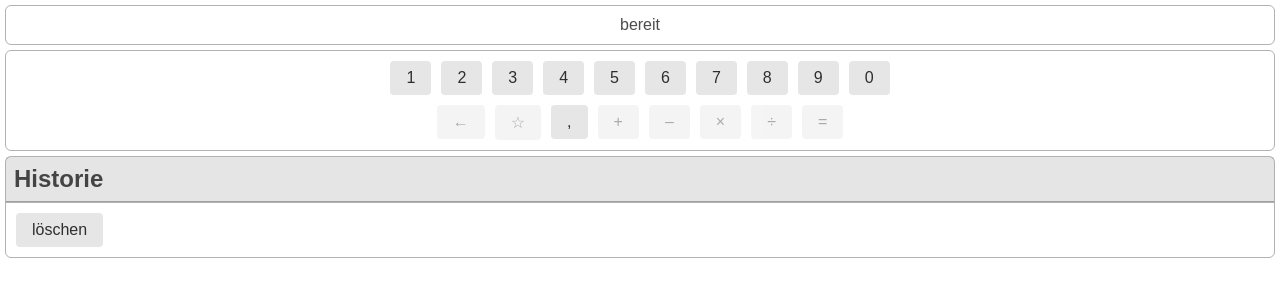
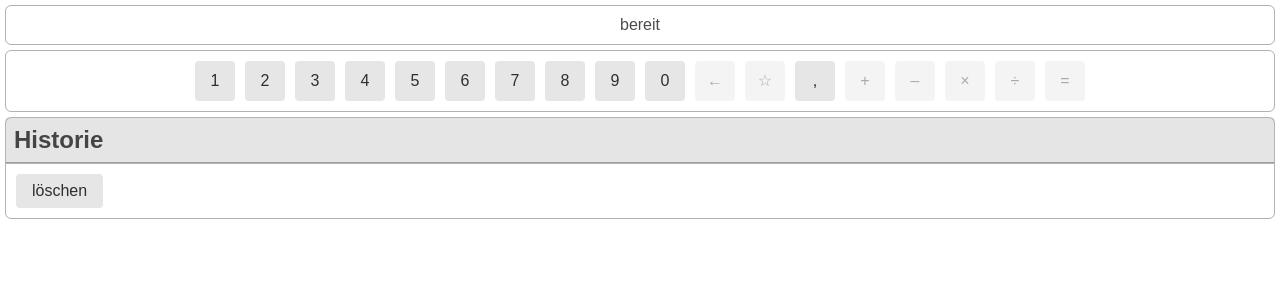
Before and after one commit to maythe4/calc, an Angular app: page / in a window 1280 px wide. Shown: the top 300 px of the page. Built offline with nearby package versions, Linux system fonts and the light colour scheme.

Commit message:
fixed size buttons

```diff
--- a/src/app/components/buttons/buttons.component.html
+++ b/src/app/components/buttons/buttons.component.html
@@ -1,42 +1,40 @@
 <div class="framed">
     <div class="half-padding">
         <div class="centered-container">
-            <a class="pure-button margin-button" (click)="handleClick('1')">1</a>
-            <a class="pure-button margin-button" (click)="handleClick('2')">2</a>
-            <a class="pure-button margin-button" (click)="handleClick('3')">3</a>
-            <a class="pure-button margin-button" (click)="handleClick('4')">4</a>
-            <a class="pure-button margin-button" (click)="handleClick('5')">5</a>
-            <a class="pure-button margin-button" (click)="handleClick('6')">6</a>
-            <a class="pure-button margin-button" (click)="handleClick('7')">7</a>
-            <a class="pure-button margin-button" (click)="handleClick('8')">8</a>
-            <a class="pure-button margin-button" (click)="handleClick('9')">9</a>
-            <a class="pure-button margin-button"
+            <a class="pure-button fixed-size-button" (click)="handleClick('1')">1</a>
+            <a class="pure-button fixed-size-button" (click)="handleClick('2')">2</a>
+            <a class="pure-button fixed-size-button" (click)="handleClick('3')">3</a>
+            <a class="pure-button fixed-size-button" (click)="handleClick('4')">4</a>
+            <a class="pure-button fixed-size-button" (click)="handleClick('5')">5</a>
+            <a class="pure-button fixed-size-button" (click)="handleClick('6')">6</a>
+            <a class="pure-button fixed-size-button" (click)="handleClick('7')">7</a>
+            <a class="pure-button fixed-size-button" (click)="handleClick('8')">8</a>
+            <a class="pure-button fixed-size-button" (click)="handleClick('9')">9</a>
+            <a class="pure-button fixed-size-button"
                 [ngClass]="{ 'pure-button-disabled': !allowsZero() }"
                 (click)="handleClick('0')">0</a>
-        </div>
-        <div class="centered-container">
-            <a class="pure-button margin-button"
+            <a class="pure-button fixed-size-button"
                 [ngClass]="{ 'pure-button-disabled': !allowsBack() }"
                 (click)="handleClick('<')">&#x2190;</a>
-            <a class="pure-button margin-button"
+            <a class="pure-button fixed-size-button"
                 [ngClass]="{ 'pure-button-disabled': !allowsReset() }"
                 (click)="handleClick('r')">&#x2606;</a>
-            <a class="pure-button margin-button"
+            <a class="pure-button fixed-size-button"
                 [ngClass]="{ 'pure-button-disabled': !allowsPoint() }"
                 (click)="handleClick('.')">,</a>
-            <a class="pure-button margin-button"
+            <a class="pure-button fixed-size-button"
                 [ngClass]="{ 'pure-button-disabled': !allowsOperations() }"
                 (click)="handleClick('+')">&#x2b;</a>
-            <a class="pure-button margin-button"
+            <a class="pure-button fixed-size-button"
                 [ngClass]="{ 'pure-button-disabled': !allowsOperations() }"
                 (click)="handleClick('-')">&#x2013;</a>
-            <a class="pure-button margin-button"
+            <a class="pure-button fixed-size-button"
                 [ngClass]="{ 'pure-button-disabled': !allowsOperations() }"
                 (click)="handleClick('*')">&#xd7;</a>
-            <a class="pure-button margin-button"
+            <a class="pure-button fixed-size-button"
                 [ngClass]="{ 'pure-button-disabled': !allowsOperations() }"
                 (click)="handleClick('/')">&#xf7;</a>
-            <a class="pure-button margin-button"
+            <a class="pure-button fixed-size-button"
                 [ngClass]="{ 'pure-button-disabled': !allowsEquals() }"
                 (click)="handleClick('=')">&#x3d;</a>
         </div>
--- a/src/styles.css
+++ b/src/styles.css
@@ -52,6 +52,14 @@ h2 {
     border-radius: 4px;
 }
 
+.fixed-size-button {
+    width: 40px;
+    height: 40px;
+    line-height: 40px;
+    padding: 0;
+    margin: 5px;
+}
+
 .buttons-container {
     padding: 5px;
     justify-content: space-between;
```
